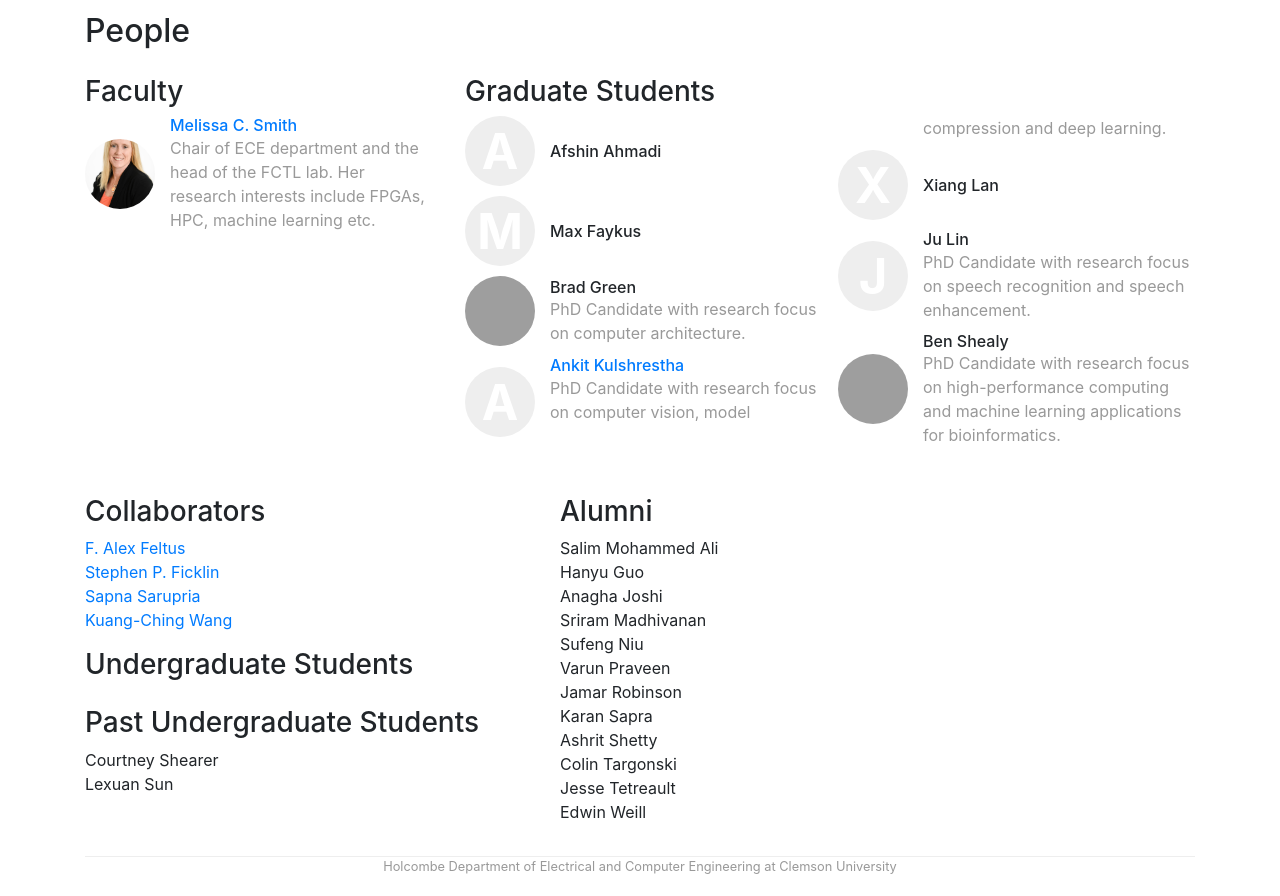
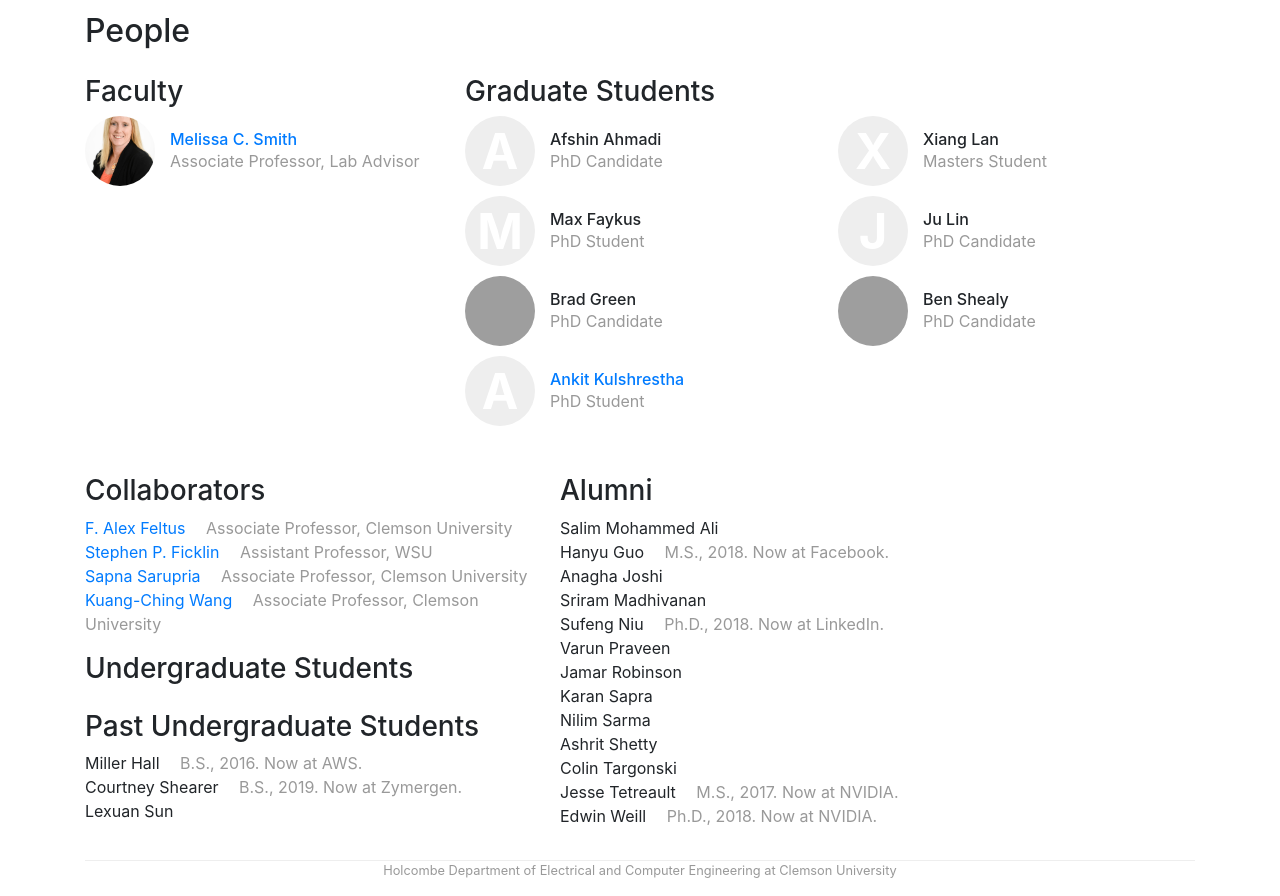
Before and after one commit to CUFCTL/cufctl.github.io, a Jekyll site: the page built from index.html, in a window 1280 px wide and 1400 px high, scrolled down 947 px, cut to the strip 504-1400 px from the top of the window. Built offline with Jekyll 4.4.1, drawn with Linux system fonts in a browser that asks for light colours; grey boxes are pictures that could not be loaded.

Commit message:
Worked on people list

```diff
--- a/_data/people.yml
+++ b/_data/people.yml
@@ -4,49 +4,52 @@ smithmc:
     webpage: "https://www.clemson.edu/cecas/departments/ece/faculty_staff/faculty/msmith.html"
     role: faculty
     image: /img/people/smithmc.jpg
-    bio: Chair of ECE department and the head of the FCTL lab. Her research interests include FPGAs, HPC, machine learning etc.
+    bio: Associate Professor, Lab Advisor
 
 
 
 aahmadi:
     display_name: "Afshin Ahmadi"
     role: grad
+    bio: PhD Candidate
 
 mfaykus:
     display_name: "Max Faykus"
     role: grad
+    bio: PhD Student
 
 wbgreen:
     display_name: "Brad Green"
     github: wbgreen1
     role: grad
     image: "https://avatars2.githubusercontent.com/u/20074465"
-    bio: PhD Candidate with research focus on computer architecture.
+    bio: PhD Candidate
 
 akulshr:
     display_name: "Ankit Kulshrestha"
     webpage: "https://aicaffeinelife.github.io"
     github: aicaffeinelife
     role: grad
-    bio: PhD Candidate with research focus on computer vision, model compression and deep learning.
+    bio: PhD Student
 
 lan3:
     display_name: "Xiang Lan"
     github: xianglan010
     role: grad
+    bio: Masters Student
 
 jul:
     display_name: "Ju Lin"
     github: linjucs
     role: grad
-    bio: PhD Candidate with research focus on speech recognition and speech enhancement.
+    bio: PhD Candidate
 
 btsheal:
     display_name: "Ben Shealy"
     github: bentsherman
     role: grad
     image: "https://avatars0.githubusercontent.com/u/7884825"
-    bio: PhD Candidate with research focus on high-performance computing and machine learning applications for bioinformatics.
+    bio: PhD Candidate
 
 
 
@@ -59,6 +62,7 @@ hanyug:
     github: HanyuGuo
     role: alum
     image: "https://avatars1.githubusercontent.com/u/14354442"
+    bio: M.S., 2018. Now at Facebook.
 
 anagha:
     display_name: "Anagha Joshi"
@@ -72,6 +76,7 @@ sniu:
     display_name: "Sufeng Niu"
     github: sufengniu
     role: alum
+    bio: Ph.D., 2018. Now at LinkedIn.
 
 varun:
     display_name: "Varun Praveen"
@@ -84,6 +89,11 @@ jamar:
 ksapra:
     display_name: "Karan Sapra"
     github: karansapra
+    role: alum
+
+nilim:
+    display_name: "Nilim Sarma"
+    github: nilimsarma
     role: alum
 
 ashrit:
@@ -101,12 +111,14 @@ jtetrea:
     github: jtetrea
     role: alum
     image: "https://avatars3.githubusercontent.com/u/6597672"
+    bio: M.S., 2017. Now at NVIDIA.
 
 eweill:
     display_name: "Edwin Weill"
     github: eweill
     role: alum
     image: "https://avatars3.githubusercontent.com/u/6711990"
+    bio: Ph.D., 2018. Now at NVIDIA.
 
 
 
@@ -114,28 +126,39 @@ feltus:
     display_name: "F. Alex Feltus"
     webpage: "https://www.clemson.edu/science/departments/genetics-biochemistry/people/profiles/FFELTUS"
     role: collab
+    bio: Associate Professor, Clemson University
 
 ficklin:
     display_name: "Stephen P. Ficklin"
     webpage: "https://horticulture.wsu.edu/people/stephen-p-ficklin/"
     role: collab
+    bio: Assistant Professor, WSU
 
 sapna:
     display_name: "Sapna Sarupria"
     webpage: "https://www.clemson.edu/cecas/departments/chbe/people/sarupria_s.html"
     role: collab
+    bio: Associate Professor, Clemson University
 
 kcwang:
     display_name: "Kuang-Ching Wang"
     webpage: "https://cecas.clemson.edu/cvel/People/cvel_kcwang.html"
     role: collab
+    bio: Associate Professor, Clemson University
 
 
+
+millerhall:
+    display_name: "Miller Hall"
+    github: arlindohall
+    role: ugrad-alum
+    bio: B.S., 2016. Now at AWS.
 
 csheare:
     display_name: "Courtney Shearer"
     github: csheare
     role: ugrad-alum
+    bio: B.S., 2019. Now at Zymergen.
 
 lexuan:
     display_name: "Lexuan Sun"
```
Also changed, not shown: code.md (+2 -4 lines).
